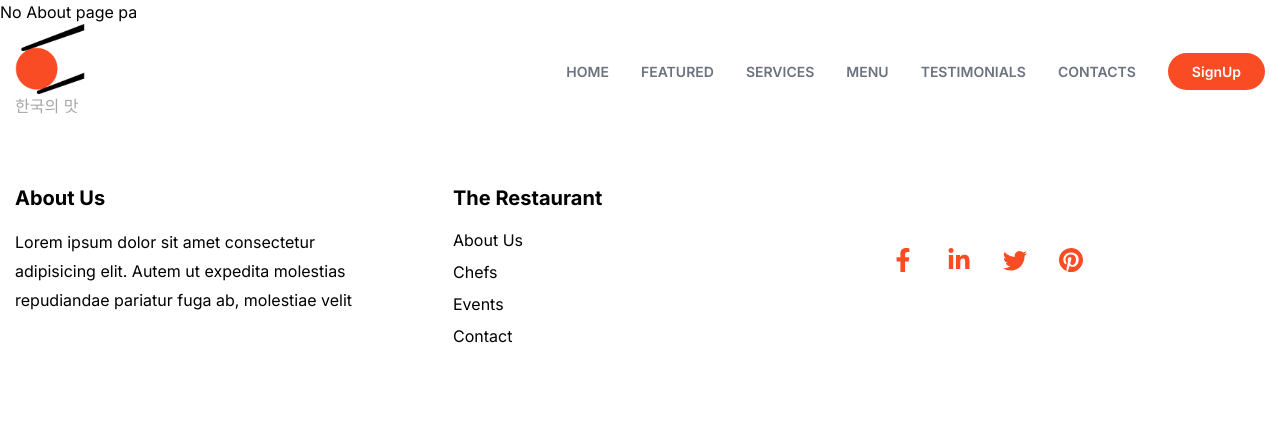
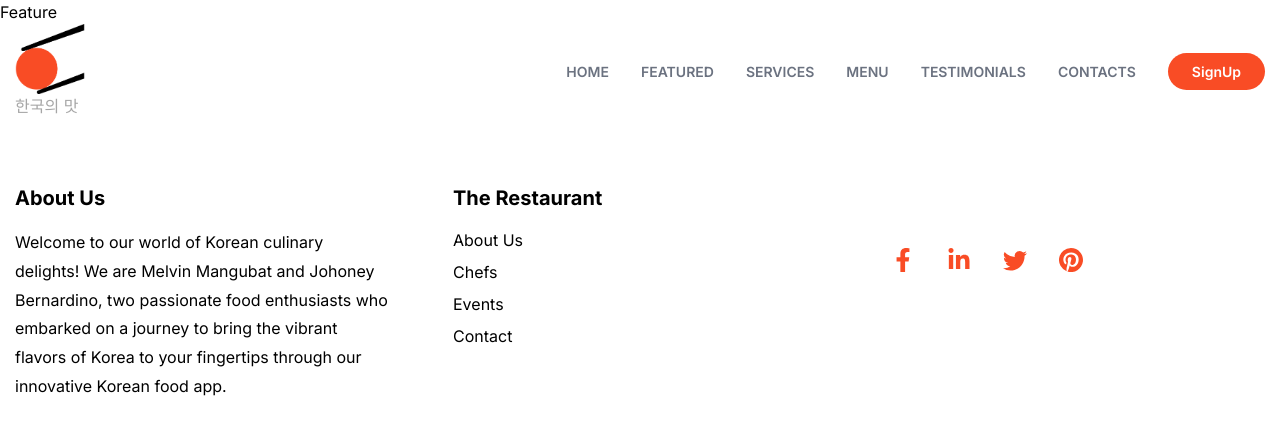
Before and after one commit to mrVinzcode/MP2, a Next.js app: page /feature in a window 1280 px wide. Shown: the top 434 px of the page. Built offline with nearby package versions, Linux system fonts and the light colour scheme.

Commit message:
add about us page

```diff
--- a/src/app/feature/page.tsx
+++ b/src/app/feature/page.tsx
@@ -1,7 +1,7 @@
 import React from "react";
 
 const FeaturePage = () => {
-  return <div>No About page pa</div>;
+  return <div>Feature</div>;
 };
 
 export default FeaturePage;
--- a/src/components/Footer.tsx
+++ b/src/components/Footer.tsx
@@ -9,8 +9,10 @@ const Footer = () => {
         <div className="space-y-4">
           <h2 className="text-xl font-bold">About Us</h2>
           <p className="leading-[1.8]">
-            Lorem ipsum dolor sit amet consectetur adipisicing elit. Autem ut
-            expedita molestias repudiandae pariatur fuga ab, molestiae velit
+            Welcome to our world of Korean culinary delights! We are Melvin
+            Mangubat and Johoney Bernardino, two passionate food enthusiasts who
+            embarked on a journey to bring the vibrant flavors of Korea to your
+            fingertips through our innovative Korean food app.
           </p>
         </div>
 
```
Also changed, not shown: public/logo.png (added).
